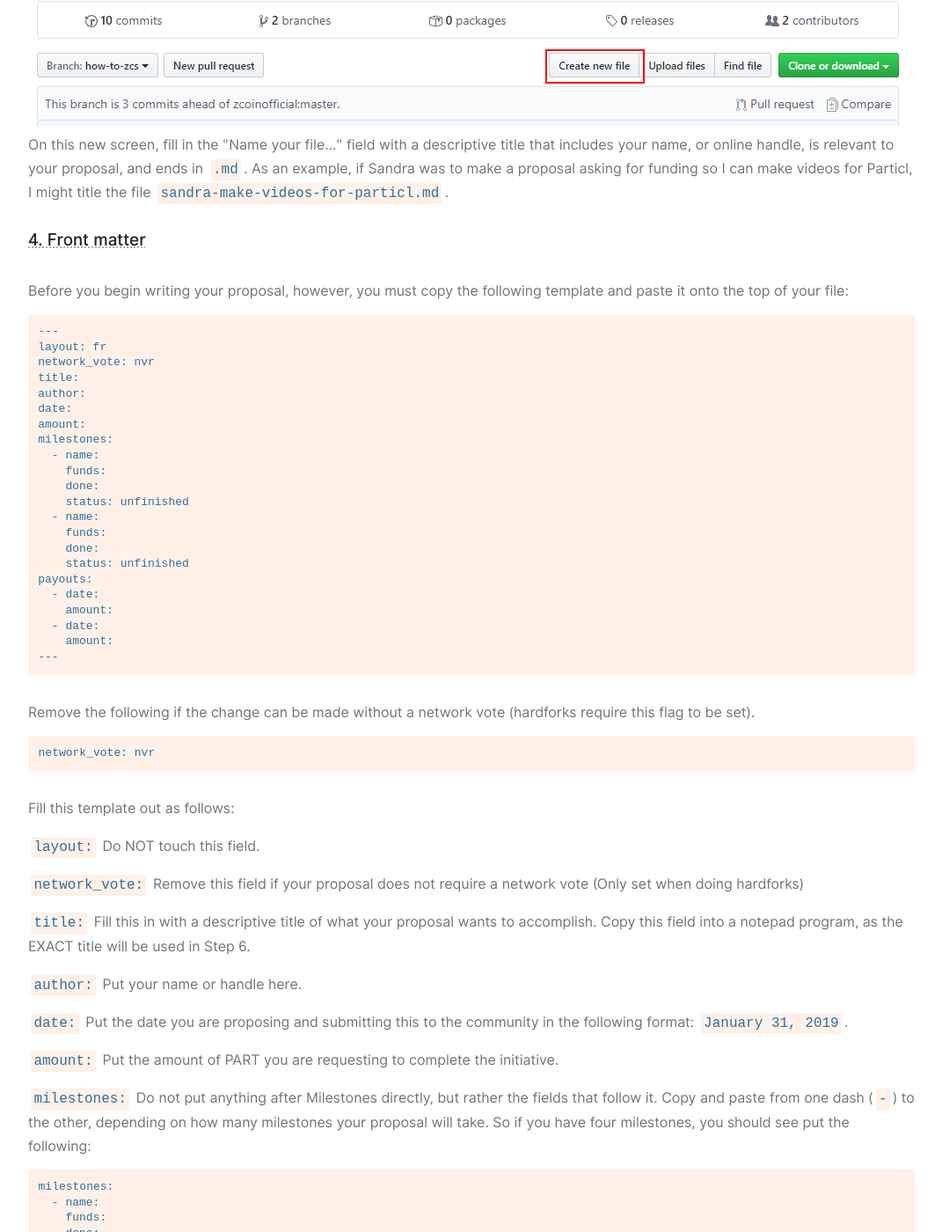
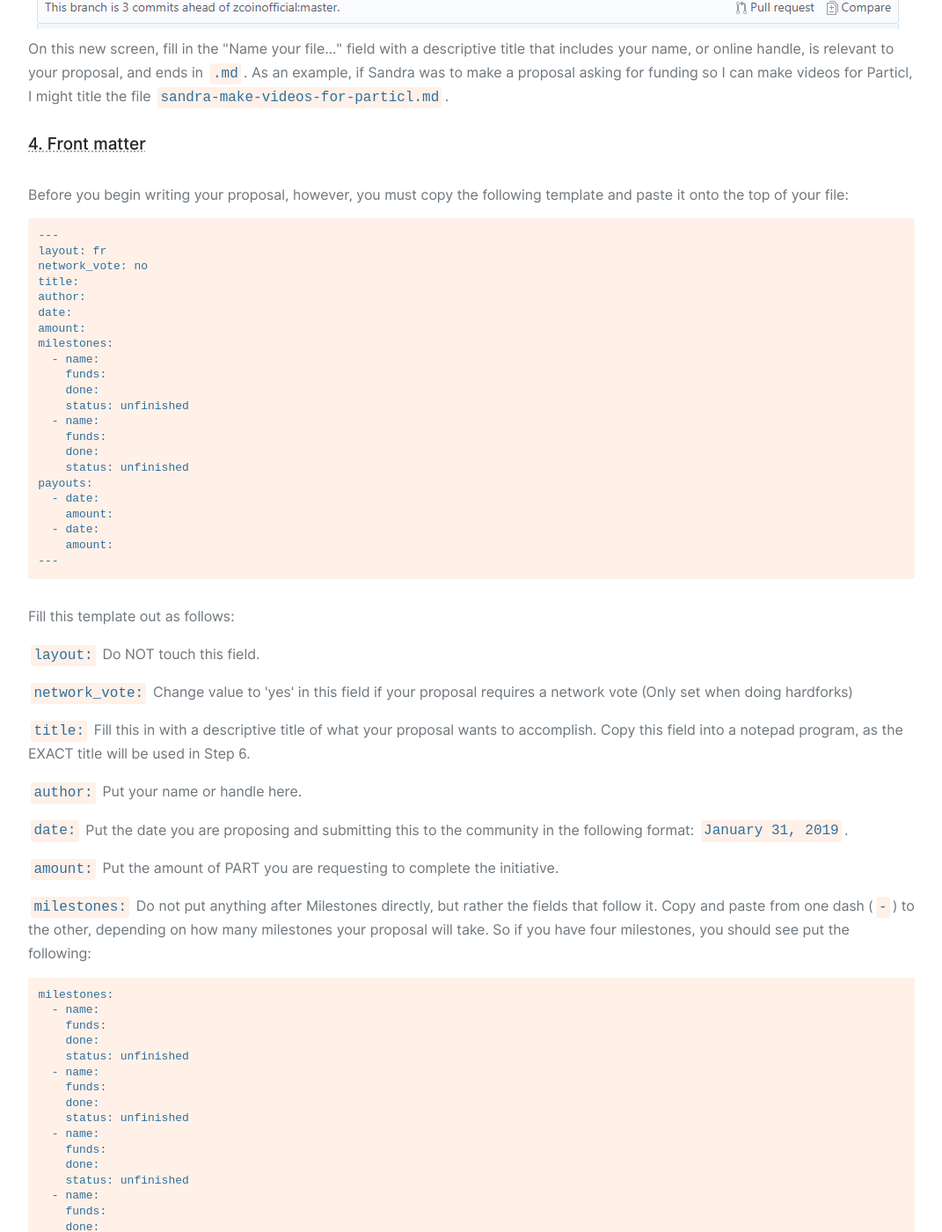
Before and after one commit to particl/ccs-front, a Jekyll site: the page built from how-to-ccs/index.md, in a window 1280 px wide and 1400 px high, scrolled down 4388 px. Shown: the whole window at 88% size, without its empty margins (104-1175 px from the left). Built offline with Jekyll 4.4.1, drawn with Linux system fonts in a browser that asks for light colours; some web fonts are replaced; some of the changed text lies outside the part shown.

Commit message:
docs: change information around network_vote

````diff
--- a/how-to-ccs/index.md
+++ b/how-to-ccs/index.md
@@ -22,7 +22,7 @@ The CCS utilizes git and Github for proposal tracking. A quickstart guide is pro
 ```
 ---
 layout: fr
-network_vote: nvr
+network_vote: no
 title:
 author:
 date:
@@ -42,11 +42,6 @@ payouts:
   - date:
     amount:
 ---
-```
-
-Remove the following if the change can be made without a network vote (hardforks require this flag to be set).
-```
-network_vote: nvr
 ```
 
 5. Underneath the front matter, write the rest of your proposal. Be sure to include what the proposal is about, who will be completing it, why it is important for the community, the milestones and projected timeline, and an expiration date for your proposal.
@@ -89,7 +84,7 @@ Before you begin writing your proposal, however, you must copy the following tem
 ```
 ---
 layout: fr
-network_vote: nvr
+network_vote: no
 title:
 author:
 date:
@@ -112,16 +107,12 @@ payouts:
 ```
 
 
-Remove the following if the change can be made without a network vote (hardforks require this flag to be set).
-```
-network_vote: nvr
-```
 
 Fill this template out as follows:
 
 `layout:` Do NOT touch this field.
 
-`network_vote:` Remove this field if your proposal does not require a network vote (Only set when doing hardforks)
+`network_vote:` Change value to 'yes' in this field if your proposal requires a network vote (Only set when doing hardforks)
 
 `title:` Fill this in with a descriptive title of what your proposal wants to accomplish. Copy this field into a notepad program, as the EXACT title will be used in Step 6.
 
````
